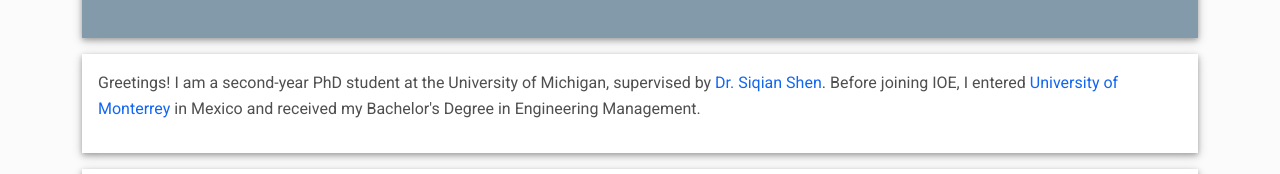
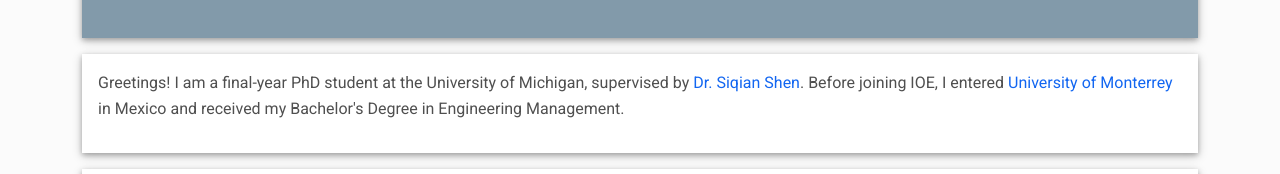
Before and after one commit to JestradaG/jestradag.github.io, a plain HTML site: page index.html in a window 1280 px wide. Shown: the part 626-800 px from the top of the page. Drawn offline with Linux system fonts and the light colour scheme.

Commit message:
Update PhD student status from second-year to final-year

```diff
--- a/index.html
+++ b/index.html
@@ -105,7 +105,7 @@
     <div class="about-section">
       <div class="row">
         <div class="col-md">
-          <p>Greetings! I am a second-year PhD student at the University of Michigan, supervised by <a href="http://www-personal.umich.edu/~siqian/"> Dr. Siqian Shen</a>. Before joining IOE, I entered <a href="https://www.udem.edu.mx/en">University of Monterrey</a> in Mexico and received my Bachelor's Degree in Engineering Management.</p>
+          <p>Greetings! I am a final-year PhD student at the University of Michigan, supervised by <a href="http://www-personal.umich.edu/~siqian/"> Dr. Siqian Shen</a>. Before joining IOE, I entered <a href="https://www.udem.edu.mx/en">University of Monterrey</a> in Mexico and received my Bachelor's Degree in Engineering Management.</p>
         </div>
       </div>
     </div>
```
